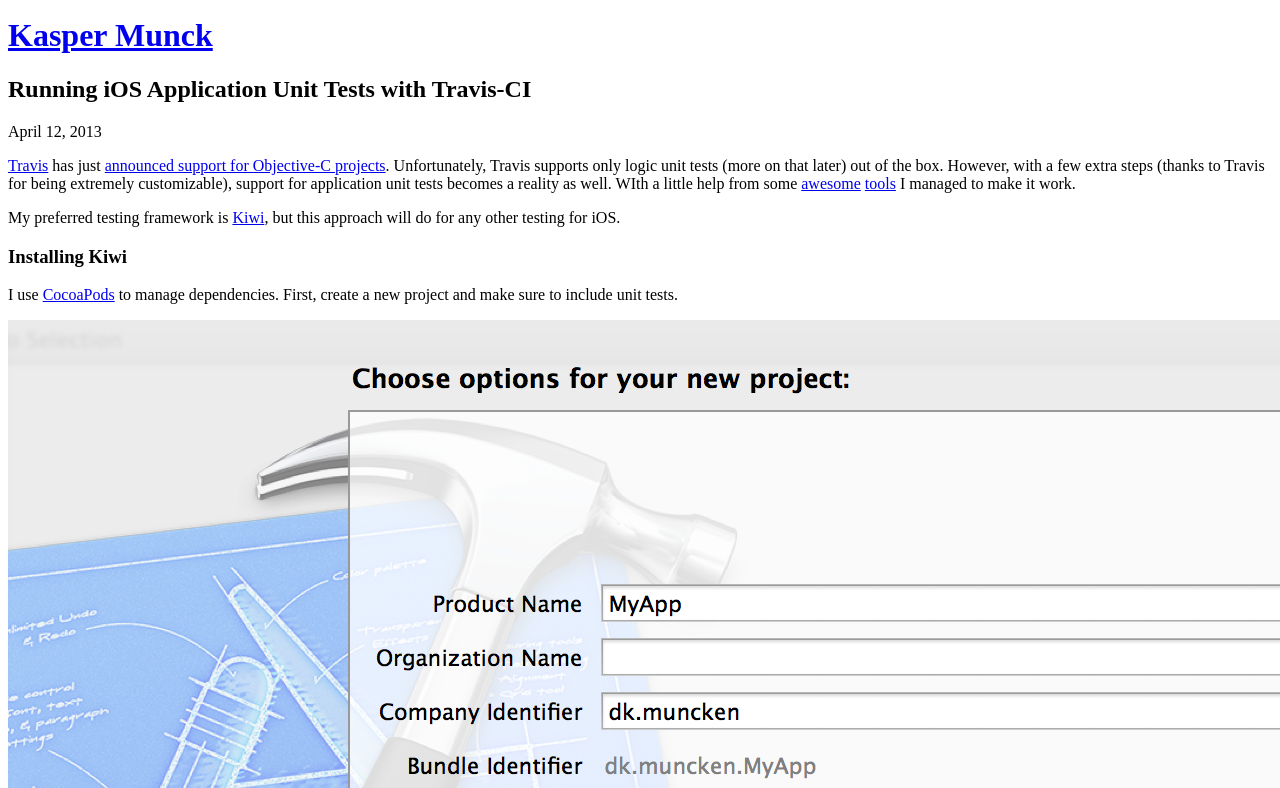
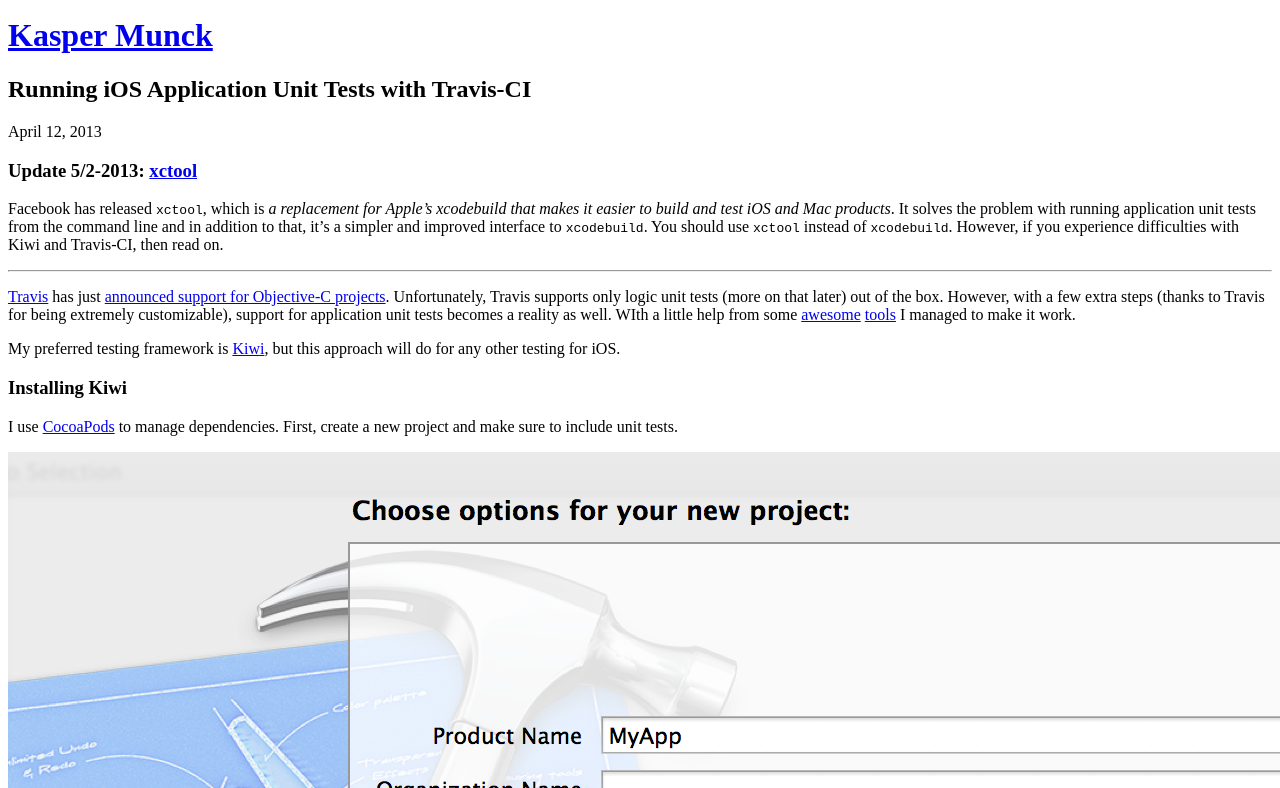
Before and after one commit to kaspermunck/kaspermunck.github.com, a Jekyll site: the page built from _posts/2013-04-12-running-kiwi-specs-with-travis-ci.md, in a window 1280 px wide and 900 px high, cut to the strip 112-900 px from the top of the window. Built offline with Jekyll 4.4.1, drawn with Linux system fonts in a browser that asks for light colours; Markdown is read by kramdown in place of the engine named in the settings; some of the changed text lies outside the part shown.

Commit message:
Updated Running Kiwi Specs... to recommend Facebook's xctool.

```diff
--- a/_posts/2013-04-12-running-kiwi-specs-with-travis-ci.md
+++ b/_posts/2013-04-12-running-kiwi-specs-with-travis-ci.md
@@ -8,6 +8,12 @@
 - xcodetest
 - application unit tests
 - xcodebuild
+---
+
+### Update 5/2-2013: [xctool](https://github.com/facebook/xctool)
+
+Facebook has released `xctool`, which is _a replacement for Apple's xcodebuild that makes it easier to build and test iOS and Mac products_. It solves the problem with running application unit tests from the command line and in addition to that, it's a simpler and improved interface to `xcodebuild`. You should use `xctool` instead of `xcodebuild`. However, if you experience difficulties with Kiwi and Travis-CI, then read on.
+
 ---
 
 [Travis](http://travis-ci.org) has just [announced support for Objective-C projects](http://about.travis-ci.org/blog/introducing-mac-ios-rubymotion-testing/). Unfortunately, Travis supports only logic unit tests (more on that later) out of the box. However, with a few extra steps (thanks to Travis for being extremely customizable), support for application unit tests becomes a reality as well. WIth a little help from some [awesome](https://github.com/sgleadow/xcodetest) [tools](https://github.com/jonathanpenn/WaxSim) I managed to make it work.
@@ -34,7 +40,7 @@
 
     FRAMEWORK_SEARCH_PATHS = $(inherited) "$(SDKROOT)/Developer/Library/Frameworks" "$(DEVELOPER_LIBRARY_DIR)/Frameworks"
 
-Try `cmd+u` again and everything should be fine.
+This is a [known issue](https://github.com/CocoaPods/CocoaPods/issues/956) which has to be addressed. Hit `cmd+u` again and everything should be fine.
 
 Now delete `MyAppTests.h` and replace the contents of `MyAppTests.m` with:
 
```
Also changed, not shown: 1 other file.
